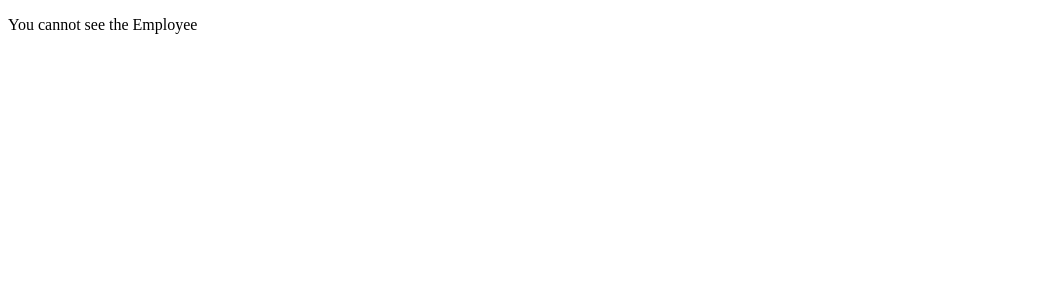
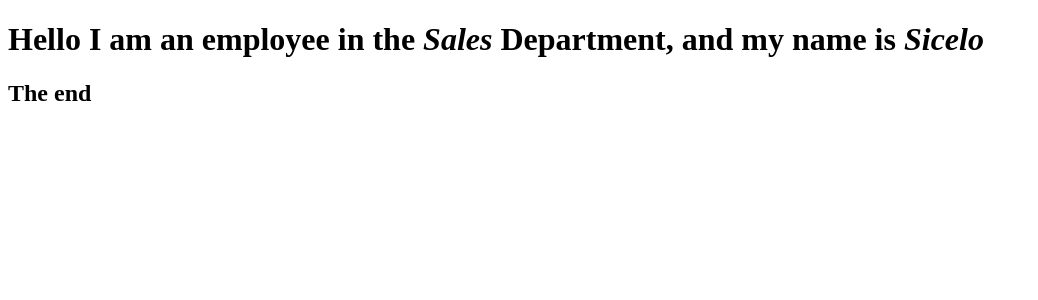
Before and after one commit to Sicelo-Mzingisi-Mduna/React---Tutorial, a React (Create React App) app in the folder static_react-app/: page / in a window 1280 px wide. Shown: the top 300 px of the page, without its empty margins (0-1038 px from the left). Built offline with nearby package versions, Linux system fonts and the light colour scheme.

Commit message:
Introduction to Props in React
1) Introduction to Props, what they are and how to use them

2) How to use the ternary operator inside of a props

```diff
--- a/static_react-app/src/App.js
+++ b/static_react-app/src/App.js
@@ -4,11 +4,11 @@ import Employee from './components/Employee'
 
 function App() {
 
-  const showEmployees = false;
+  const showEmployees = true;
   return (
     <div className="App">
       {showEmployees ?
-        <Employee></Employee>
+        <Employee Tile = "Sales" Name = "Sicelo" ></Employee>
 
       : <p> You cannot see the Employee</p>
 
--- a/static_react-app/src/components/Employee.js
+++ b/static_react-app/src/components/Employee.js
@@ -1,6 +1,18 @@
-function Employee(){
+function Employee(props){
 
-  return <p>Hello This is an Employee</p>;
+  return(
+    <>
+
+    <h1>
+      Hello I am an employee in the <em> {props.Tile ? props.Tile : "No information provided"} </em> Department, and my name is <em> {props.Name ? props.Name : "No information provided"} </em>
+    </h1>
+
+    <h2>
+      The end
+    </h2>
+
+    </>
+  );
 
 }
 export default Employee;
```
Also changed, not shown: 1 other file (tests, documents, lock files or other folders).
